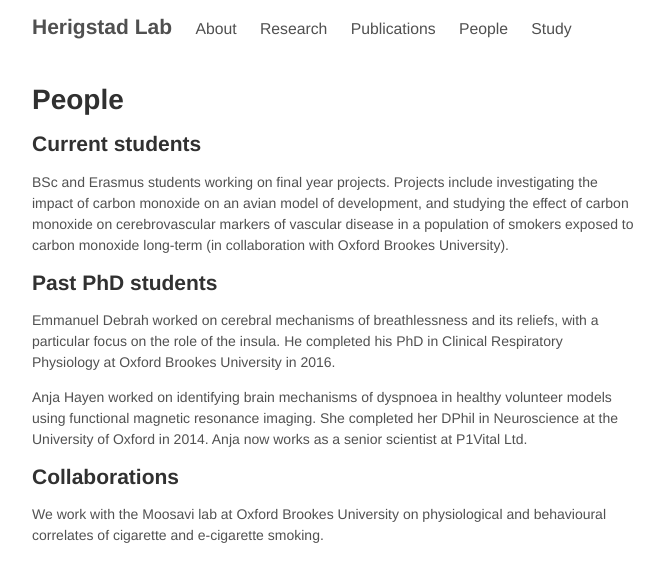
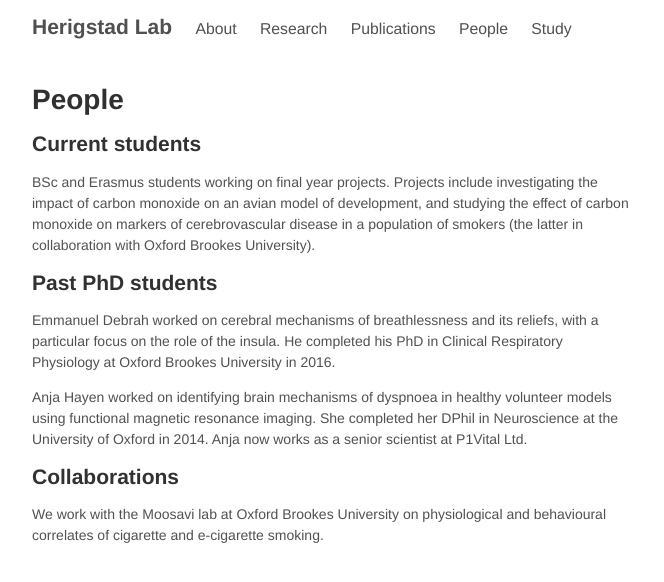
Before and after one commit to mariherigstad/mariherigstad.github.io, a Jekyll site: the page built from people.md, in a window 1280 px wide. Shown: the top 582 px of the page, without its empty margins (307-971 px from the left). Built offline with Jekyll 4.4.1, drawn with Linux system fonts in a browser that asks for light colours.

Commit message:
Update people.md

```diff
--- a/people.md
+++ b/people.md
@@ -4,7 +4,7 @@ title: People
 ---
 
 ## Current students
-BSc and Erasmus students working on final year projects. Projects include investigating the impact of carbon monoxide on an avian model of development, and studying the effect of carbon monoxide on cerebrovascular markers of vascular disease in a population of smokers exposed to carbon monoxide long-term (in collaboration with Oxford Brookes University).
+BSc and Erasmus students working on final year projects. Projects include investigating the impact of carbon monoxide on an avian model of development, and studying the effect of carbon monoxide on markers of cerebrovascular disease in a population of smokers (the latter in collaboration with Oxford Brookes University).
 
 ## Past PhD students
 Emmanuel Debrah worked on cerebral mechanisms of breathlessness and its reliefs, with a particular focus on the role of the insula. He completed his PhD in Clinical Respiratory Physiology at Oxford Brookes University in 2016.
```
